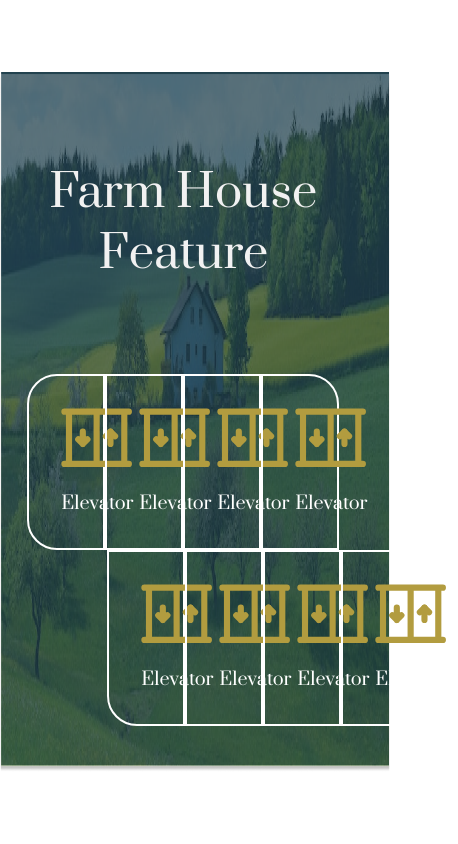
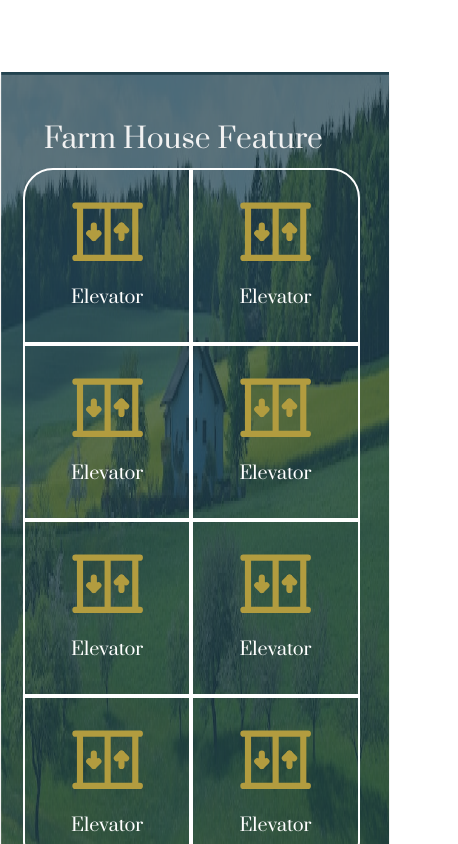
Before and after one commit to mbilalkhalidofficial/Oakland-greens, a React (Vite) app: page / in a window 390 px wide. Shown: the part 4720-5564 px from the top of the page, 458 px wide, since content can reach past the window. Built offline with nearby package versions, Linux system fonts and the light colour scheme.

Commit message:
Farm House

```diff
--- a/src/components/Header.jsx
+++ b/src/components/Header.jsx
@@ -359,6 +359,8 @@ export default function Header() {
           <div className="farm__house__content__heading">
             Farm House Feature
           </div>
+          <div className="farm__house__content__twopart">
+            {" "}
             <div className="farm__house__content__part__one">
               <div className="farm__house__content__one">
                 <div className="farm__house__content__one__svg">
@@ -385,7 +387,9 @@ export default function Header() {
                     />
                   </svg>
                 </div>
-              <div className="farm__house__content__one__heading">Elevator</div>
+                <div className="farm__house__content__one__heading">
+                  Elevator
+                </div>
               </div>
               <div className="farm__house__content__two">
                 <div className="farm__house__content__one__svg">
@@ -412,7 +416,9 @@ export default function Header() {
                     />
                   </svg>
                 </div>
-              <div className="farm__house__content__one__heading">Elevator</div>
+                <div className="farm__house__content__one__heading">
+                  Elevator
+                </div>
               </div>
               <div className="farm__house__content__three">
                 <div className="farm__house__content__one__svg">
@@ -439,7 +445,9 @@ export default function Header() {
                     />
                   </svg>
                 </div>
-              <div className="farm__house__content__one__heading">Elevator</div>
+                <div className="farm__house__content__one__heading">
+                  Elevator
+                </div>
               </div>
               <div className="farm__house__content__four">
                 <div className="farm__house__content__one__svg">
@@ -466,7 +474,9 @@ export default function Header() {
                     />
                   </svg>
                 </div>
-              <div className="farm__house__content__one__heading">Elevator</div>
+                <div className="farm__house__content__one__heading">
+                  Elevator
+                </div>
               </div>
             </div>
             <div className="farm__house__content__part__two">
@@ -495,7 +505,9 @@ export default function Header() {
                     />
                   </svg>
                 </div>
-              <div className="farm__house__content__one__heading">Elevator</div>
+                <div className="farm__house__content__one__heading">
+                  Elevator
+                </div>
               </div>
               <div className="farm__house__content__six">
                 <div className="farm__house__content__one__svg">
@@ -522,7 +534,9 @@ export default function Header() {
                     />
                   </svg>
                 </div>
-              <div className="farm__house__content__one__heading">Elevator</div>
+                <div className="farm__house__content__one__heading">
+                  Elevator
+                </div>
               </div>
               <div className="farm__house__content__seven">
                 <div className="farm__house__content__one__svg">
@@ -549,7 +563,9 @@ export default function Header() {
                     />
                   </svg>
                 </div>
-              <div className="farm__house__content__one__heading">Elevator</div>
+                <div className="farm__house__content__one__heading">
+                  Elevator
+                </div>
               </div>
               <div className="farm__house__content__eight">
                 <div className="farm__house__content__one__svg">
@@ -576,7 +592,10 @@ export default function Header() {
                     />
                   </svg>
                 </div>
-              <div className="farm__house__content__one__heading">Elevator</div>
+                <div className="farm__house__content__one__heading">
+                  Elevator
+                </div>
+              </div>
             </div>
           </div>
         </div>
--- a/src/styles/global.scss
+++ b/src/styles/global.scss
@@ -625,6 +625,7 @@ figure {
 .farm__house__content__one:hover {
   background-color: #b29c3f;
   border: #b29c3f 2px solid;
+  transition: all 0.3s ease-in-out;
 }
 .farm__house__content__one:hover .farm__house__content__one__svg svg {
   fill: #fff;
@@ -691,6 +692,7 @@ figure {
 .farm__house__content__two:hover {
   background-color: #b29c3f;
   border: #b29c3f 2px solid;
+  transition: all 0.3s ease-in-out;
 }
 .farm__house__content__two:hover .farm__house__content__one__svg svg {
   fill: #fff;
@@ -698,6 +700,7 @@ figure {
 .farm__house__content__three:hover {
   background-color: #b29c3f;
   border: #b29c3f 2px solid;
+  transition: all 0.3s ease-in-out;
 }
 .farm__house__content__three:hover .farm__house__content__one__svg svg {
   fill: #fff;
@@ -705,12 +708,14 @@ figure {
 .farm__house__content__four:hover {
   background-color: #b29c3f;
   border: #b29c3f 2px solid;
+  transition: all 0.3s ease-in-out;
 }
 .farm__house__content__four:hover .farm__house__content__one__svg svg {
   fill: #fff;
 }
 .farm__house__content__five:hover {
   background-color: #b29c3f;
+  transition: all 0.3s ease-in-out;
   border: #b29c3f 2px solid;
 }
 .farm__house__content__five:hover .farm__house__content__one__svg svg {
@@ -718,6 +723,7 @@ figure {
 }
 .farm__house__content__six:hover {
   background-color: #b29c3f;
+  transition: all 0.3s ease-in-out;
   border: #b29c3f 2px solid;
 }
 .farm__house__content__six:hover .farm__house__content__one__svg svg {
@@ -726,16 +732,19 @@ figure {
 .farm__house__content__seven:hover {
   background-color: #b29c3f;
   border: #b29c3f 2px solid;
+  transition: all 0.3s ease-in-out;
 }
 .farm__house__content__seven:hover .farm__house__content__one__svg svg {
   fill: #fff;
 }
 .farm__house__content__eight:hover {
   background-color: #b29c3f;
+  transition: all 0.3s ease-in-out;
   border: #b29c3f 2px solid;
 }
 .farm__house__content__eight:hover .farm__house__content__one__svg svg {
   fill: #fff;
+  transition: all 0.3s ease-in-out;
 }
 @media (max-width: 1450px) {
   .headerback__second img {
@@ -817,7 +826,7 @@ figure {
     max-height: 458px;
   }
   .luxury__section__left__heading {
-    width: 90%;
+    width: 100%;
     justify-content: center;
     text-align: center;
     align-items: center;
@@ -956,6 +965,9 @@ figure {
 }
 
 @media (max-width: 850px) {
+  .farm__house__content__part__two {
+    margin-left: 0px;
+  }
   // .about__section__firstentry {
   //   flex-direction: column;
   // }
@@ -967,8 +979,14 @@ figure {
 }
 
 @media (max-width: 750px) {
+  // .farm__house__content__twopart {
+  //   display: flex;
+  // }
   .oakland_section {
     height: 112vh;
+  }
+  .farm__house__content__heading {
+    font-size: 42px;
   }
   .about__section__thirdentry {
     width: 65%;
@@ -1002,9 +1020,71 @@ figure {
   }
 }
 @media (max-width: 700px) {
+  .farm__house__content__overlay {
+    top: 8%;
+  }
+  .farm__house__content__part__one {
+    width: 100%;
+    flex-wrap: wrap;
+  }
+  .farm__house__content__twopart {
+    padding-left: 1em;
+  }
+  .farm__house__content__heading {
+    padding-bottom: 10px;
+  }
+  .farm__house__content__one {
+    width: 40%;
+    border-radius: 30px 0px 0px 0px;
+  }
+  .farm__house__content__two {
+    width: 40%;
+    border-radius: 0px 30px 0px 0px;
+  }
+  .farm__house__content__three {
+    width: 40%;
+  }
+  .farm__house__content__four {
+    width: 40%;
+    border-radius: 0px;
+  }
+  .farm__house__content__part__two {
+    width: 100%;
+    flex-wrap: wrap;
+  }
+  .farm__house__content__five {
+    width: 40%;
+    border-radius: 0px;
+  }
+  .farm__house__content__six {
+    width: 40%;
+  }
+  .farm__house__content__seven {
+    width: 40%;
+    border-radius: 0px 0px 0px 30px;
+  }
+  .farm__house__content__eight {
+    width: 40%;
+    border-radius: 0px 0px 30px 0px;
+  }
+
+  .farm__background img {
+    height: 890px;
+  }
   .about__section__firstentry__top__img img {
     height: 370px;
     width: 90%;
+  }
+  .farm__house__content__heading {
+    font-size: 38px;
+  }
+}
+@media (max-width: 615px) {
+  .luxury__section__left__heading {
+    font-size: 28px;
+  }
+  .farm__house__content__heading {
+    font-size: 35px;
   }
 }
 @media (max-width: 600px) {
@@ -1019,6 +1099,9 @@ figure {
   .about__section__firstentry__top__img img {
     height: 320px;
     width: 90%;
+  }
+  .farm__house__content__heading {
+    font-size: 32px;
   }
   .about__section__thirdentry__buttom {
     width: 42%;
@@ -1044,6 +1127,37 @@ figure {
   }
 }
 @media (max-width: 515px) {
+  .farm__house__content__heading {
+    font-size: 30px;
+  }
+  .farm__house__content__one {
+    width: 45%;
+  }
+  .farm__house__content__two {
+    width: 45%;
+  }
+  .farm__house__content__three {
+    width: 45%;
+  }
+  .farm__house__content__four {
+    width: 45%;
+  }
+  .farm__house__content__part__two {
+    width: 100%;
+    flex-wrap: wrap;
+  }
+  .farm__house__content__five {
+    width: 45%;
+  }
+  .farm__house__content__six {
+    width: 45%;
+  }
+  .farm__house__content__seven {
+    width: 45%;
+  }
+  .farm__house__content__eight {
+    width: 45%;
+  }
   .about__section__thirdentry {
     width: 90%;
   }
@@ -1084,6 +1198,9 @@ figure {
 @media (max-width: 450px) {
   .about__section__thirdentry__buttom {
     width: 55%;
+  }
+  .farm__house__content__heading {
+    font-size: 28px;
   }
 
   .about__section__secondentry {
```
Lines whose indentation alone changed are shown as unchanged.
